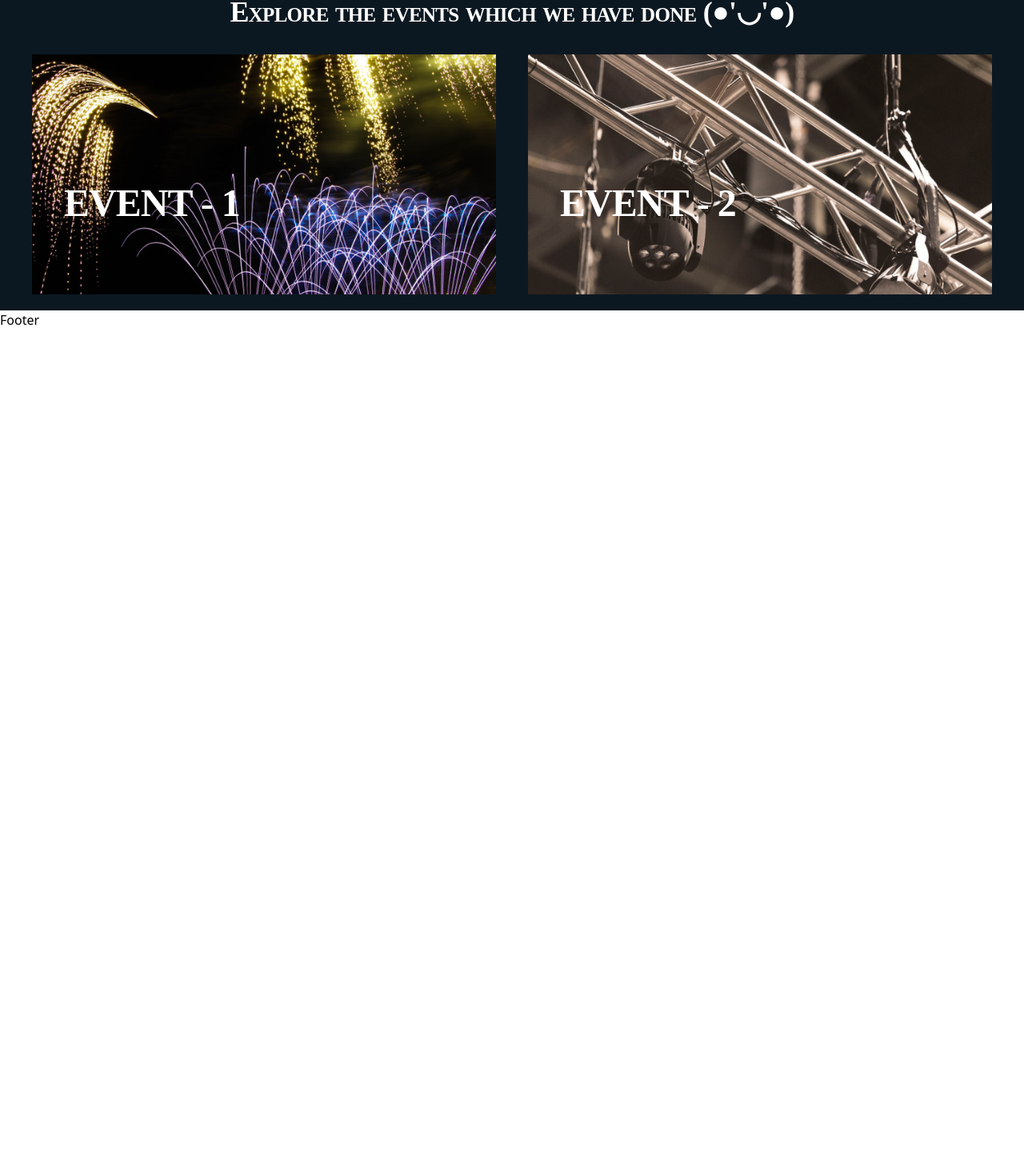
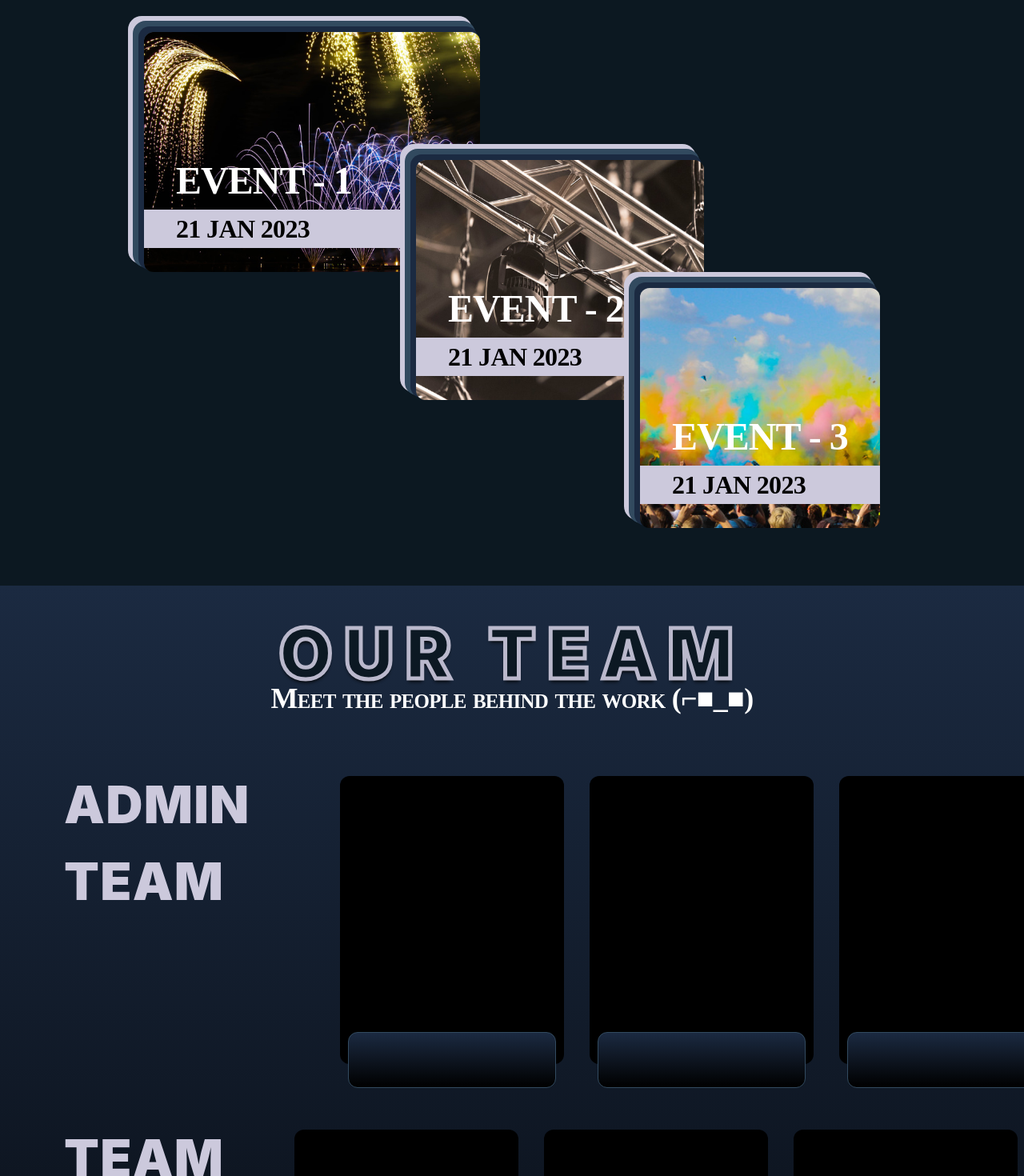
Before and after one commit to MSC-VITAP/MSC-Website, a React (Vite) app: page / in a window 1280 px wide. Shown: the part 2078-3548 px from the top of the page at 80% size. Before the commit the page ends 2490 px from the top, so only its background shows below. Built offline with nearby package versions, Linux system fonts and the light colour scheme.

Commit message:
completed base home page without footer

```diff
--- a/src/App.css
+++ b/src/App.css
@@ -65,3 +65,21 @@
     /* light white */
     text-shadow: 0px 4px 4px #000000;
 }
+
+.team-head {
+    font-family: 'Inter';
+    font-style: normal;
+    font-weight: 900;
+    letter-spacing: 0.02em;
+    text-transform: uppercase;
+    color: #CCC9DC;
+}
+
+.event-bg-box {
+    border-radius: 0px;
+    box-shadow: #1B2A41 -5px -5px 0px 2px,
+        #324A5F -10px -10px 0px 4px,
+        #CCC9DC -15px -15px 0px 5px,
+        #324A5F -10px -10px 0px 4px,
+        #1B2A41 -0 0 0 0;
+}
--- /dev/null
+++ b/src/components/Event_date.jsx
@@ -0,0 +1,14 @@
+import React from 'react'
+
+function Event_date(props) {
+    return (
+        <h2
+            style={{
+                fontWeight: 600,
+                fontSize: '32px'
+            }}
+            className={`${props.className} work-sans text-black bg-[#CCC9DC]`} >{props.children} </h2>
+    )
+}
+
+export default Event_date
--- a/src/components/Footer.jsx
+++ b/src/components/Footer.jsx
@@ -2,7 +2,9 @@ import React from 'react'
 
 function Footer() {
   return (
-    <div id='Footer'>Footer</div>
+    <React.Fragment>
+
+    </React.Fragment>
   )
 }
 
--- a/src/index.css
+++ b/src/index.css
@@ -1,3 +1,8 @@
 @tailwind base;
 @tailwind components;
 @tailwind utilities;
+
+::-webkit-scrollbar {
+    width: 0px;
+    background: transparent;
+}
--- a/src/routes/Home.jsx
+++ b/src/routes/Home.jsx
@@ -4,6 +4,7 @@ import React from 'react'
 import Heading from '../components/Heading'
 import LeadTwo from '../components/LeadTwo'
 import Event_head from '../components/Event_head'
+import Event_date from '../components/Event_date'
 
 
 import bg from '../assets/bg.png'
@@ -15,7 +16,6 @@ import twohands from '../assets/twohands.svg'
 import event1 from '../assets/abstract.png'
 import event2 from '../assets/events.png'
 import event3 from '../assets/people.png'
-import event4 from '../assets/people1.png'
 
 
 
@@ -199,7 +199,7 @@ function Home() {
 							}}
 							className='work-sans md:text-[18px] lg:text-[20px] mx-auto md:w-[700px] text-[#CCC9DC] '
 						>Lorem ipsum dolor sit amet, consectetur adipiscing elit. Sed at gravida quam. Vestibulum ante ipsum primis in faucibus orci luctus et ultrices posuere cubilia curae; Cras accumsan arcu sit amet urna pretium maximus. Duis dignissim ipsum risus, sed consectetur diam elementum eu. Pellentesque finibus nunc et urna aliquam elementum. Nam ex lectus, accumsan et ex hendrerit, vehicula ultrices diam. Donec porttitor a tortor at blandit. Quisque eget erat ut turpis rutrum luctus. Proin eget sem sit amet erat hendrerit tristique. Nam at leo in tellus lobortis iaculis nec eget enim. Curabitur suscipit lacus quis ante maximus, sit amet commodo sem condimentum.</p>
-						<div className='mt-20 md:mt-40 space-y-4'>
+						<div className='mt-20 md:mt-24 lg:mt-32 space-y-4'>
 							<div className='md:ml-40 md:flex justify-start'>
 								<div className='text-white md:w-[360px] '>
 									<h1
@@ -270,22 +270,23 @@ function Home() {
 				</div>
 			</div>
 			{/*Event section*/}
-			<div id='Events' className='bg-[#0C1821] pt-10'>
-				<Heading>Events</Heading>
+			<div id='Events' className='bg-[#0C1821] pt-5 pb-5 p-5'>
+				<Heading >Events</Heading>
 				<LeadTwo >Explore the events which we have done (●'◡'●)</LeadTwo>
 
-				<div className='mt-8'>
-					<div className='px-10 space-x-10 flex justify-items-stretch'>
-						<div className='w-[50%] h-[300px] mb-5'
+				<div className='mt-14 mb-8'>
+					<div className='md:px-40 md:flex md:justify-items-stretch'>
+						<div className='mx-auto w-[90%] md:w-[70%] h-[300px] md:mb-5 rounded-xl event-bg-box'
 							style={{
 								backgroundImage: `url(${event1})`,
 								backgroundSize: 'cover',
 								backgroundRepeat: 'no-repeat',
 							}}
 						>
-							<Event_head className='mt-[150px] ml-[40px] ' >EVENT - 1</Event_head>
+							<Event_head className='md:mt-[150px] md:ml-[40px] ' >EVENT - 1</Event_head>
+							<Event_date className='md:pl-[40px] ' >21 JAN 2023</Event_date>
 						</div>
-						<div className='w-[50%] h-[300px] mb-5'
+						<div className='mx-auto w-[90%] md:-ml-20 md:mt-40 md:w-[60%] h-[300px] md:mb-5 rounded-xl event-bg-box'
 							style={{
 								backgroundImage: `url(${event2})`,
 								backgroundSize: 'cover',
@@ -293,21 +294,164 @@ function Home() {
 							}}
 						>
 							<Event_head className='mt-[150px] ml-[40px] ' >EVENT - 2</Event_head>
+							<Event_date className='pl-[40px] ' >21 JAN 2023</Event_date>
+						</div>
+						<div className='mx-auto w-[90%] md:-ml-20 md:mt-80 md:w-[50%] h-[300px] md:mb-5 rounded-xl event-bg-box'
+							style={{
+								backgroundImage: `url(${event3})`,
+								backgroundSize: 'cover',
+								backgroundRepeat: 'no-repeat',
+							}}
+						>
+							<Event_head className='mt-[150px] ml-[40px] ' >EVENT - 3</Event_head>
+							<Event_date className='pl-[40px] ' >21 JAN 2023</Event_date>
 
 						</div>
-					</div>
-					<div>
-
 					</div>
 				</div>
 			</div>
 			{/*Our team section*/}
-			<div id='Team'>
+			<div id='Team' className='pt-10 bg-gradient-to-b from-[#1B2A41] to-black '>
+				<Heading >OUR TEAM</Heading>
+				<LeadTwo >Meet the people behind the work (⌐■_■) </LeadTwo>
+				<div className='mt-6 md:mt-16'>
 
+					{/* Admin team */}
+					<div className='md:flex md:justify-between'>
+						<h1 className='mx-auto text-[28px] text-center md:text-left md:text-[38px] lg:text-[64px] w-80 md:ml-20 team-head'>Admin team</h1>
+						<div className="mt-3 ml-5 flex overflow-x-scroll pb-5 md:pb-10 hide-scroll-bar md:ml-20">
+							<div className="flex flex-nowrap md:mx-8 space-x-8" >
+								<div className='m-0 inline-block'>
+									<section className='rounded-xl w-[280px] h-[360px] bg-black'>
+									</section>
+									<section className='-mt-10 mx-auto rounded-xl w-[260px] h-[70px] bg-gradient-to-b from-[#1B2A41] to-black border border-[#324A5F] '>
+									</section>
+								</div>
+								<div className='m-0 inline-block'>
+									<section className='rounded-xl w-[280px] h-[360px] bg-black'>
+									</section>
+									<section className='-mt-10 mx-auto rounded-xl w-[260px] h-[70px] bg-gradient-to-b from-[#1B2A41] to-black border border-[#324A5F] '>
+									</section>
+								</div>
+								<div className='m-0 inline-block'>
+									<section className='rounded-xl w-[280px] h-[360px] bg-black'>
+									</section>
+									<section className='-mt-10 mx-auto rounded-xl w-[260px] h-[70px] bg-gradient-to-b from-[#1B2A41] to-black border border-[#324A5F] '>
+									</section>
+								</div>
+								<div className='m-0 inline-block'>
+									<section className='rounded-xl w-[280px] h-[360px] bg-black'>
+									</section>
+									<section className='-mt-10 mx-auto rounded-xl w-[260px] h-[70px] bg-gradient-to-b from-[#1B2A41] to-black border border-[#324A5F] '>
+									</section>
+								</div>
+							</div>
+						</div>
+					</div>
+
+					{/* Team leads */}
+					<div className='md:flex md:justify-between'>
+						<h1 className='mx-auto text-[28px] text-center md:text-left md:text-[38px] lg:text-[64px] w-80 md:ml-20 team-head'>Team leads</h1>
+						<div className="mt-3 ml-5 flex overflow-x-scroll pb-5 md:pb-10 hide-scroll-bar">
+							<div className="flex flex-nowrap md:mx-8 space-x-8" >
+								<div className='m-0 inline-block'>
+									<section className='rounded-xl w-[280px] h-[360px] bg-black'>
+									</section>
+									<section className='-mt-10 mx-auto rounded-xl w-[260px] h-[70px] bg-gradient-to-b from-[#1B2A41] to-black border border-[#324A5F] '>
+									</section>
+								</div>
+								<div className='m-0 inline-block'>
+									<section className='rounded-xl w-[280px] h-[360px] bg-black'>
+									</section>
+									<section className='-mt-10 mx-auto rounded-xl w-[260px] h-[70px] bg-gradient-to-b from-[#1B2A41] to-black border border-[#324A5F] '>
+									</section>
+								</div>
+								<div className='m-0 inline-block'>
+									<section className='rounded-xl w-[280px] h-[360px] bg-black'>
+									</section>
+									<section className='-mt-10 mx-auto rounded-xl w-[260px] h-[70px] bg-gradient-to-b from-[#1B2A41] to-black border border-[#324A5F] '>
+									</section>
+								</div>
+								<div className='m-0 inline-block'>
+									<section className='rounded-xl w-[280px] h-[360px] bg-black'>
+									</section>
+									<section className='-mt-10 mx-auto rounded-xl w-[260px] h-[70px] bg-gradient-to-b from-[#1B2A41] to-black border border-[#324A5F] '>
+									</section>
+								</div>
+							</div>
+						</div>
+					</div>
+
+					{/* Team members */}
+					<div className='md:flex md:justify-between'>
+						<h1 className='mx-auto text-[28px] text-center md:text-left md:text-[38px] lg:text-[64px] w-80 md:ml-20 team-head'>Team Members</h1>
+						<div className="mt-3 ml-5 flex overflow-x-scroll pb-5 md:pb-10 hide-scroll-bar md:ml-40">
+							<div className="flex flex-nowrap md:mx-8 space-x-8" >
+								<div className='m-0 inline-block'>
+									<section className='rounded-xl w-[280px] h-[360px] bg-black'>
+									</section>
+									<section className='-mt-10 mx-auto rounded-xl w-[260px] h-[70px] bg-gradient-to-b from-[#1B2A41] to-black border border-[#324A5F] '>
+									</section>
+								</div>
+								<div className='m-0 inline-block'>
+									<section className='rounded-xl w-[280px] h-[360px] bg-black'>
+									</section>
+									<section className='-mt-10 mx-auto rounded-xl w-[260px] h-[70px] bg-gradient-to-b from-[#1B2A41] to-black border border-[#324A5F] '>
+									</section>
+								</div>
+								<div className='m-0 inline-block'>
+									<section className='rounded-xl w-[280px] h-[360px] bg-black'>
+									</section>
+									<section className='-mt-10 mx-auto rounded-xl w-[260px] h-[70px] bg-gradient-to-b from-[#1B2A41] to-black border border-[#324A5F] '>
+									</section>
+								</div>
+								<div className='m-0 inline-block'>
+									<section className='rounded-xl w-[280px] h-[360px] bg-black'>
+									</section>
+									<section className='-mt-10 mx-auto rounded-xl w-[260px] h-[70px] bg-gradient-to-b from-[#1B2A41] to-black border border-[#324A5F] '>
+									</section>
+								</div>
+							</div>
+						</div>
+					</div>
+				</div>
 			</div>
 			{/*Club coordinator section*/}
-			<div id='Coordinator'>
+			<div id='Coordinator'
+				style={{
 
+				}}
+				className="py-10" >
+				<div className='rounded-full w-[250px] h-[250px] bg-[#191919] mx-auto'>
+					<img />
+				</div>
+				<div>
+					<h1 className='text-center work-sans text-white text-[48px] '
+						style={{
+							textTransform: 'uppercase',
+							fontWeight: 700,
+						}}>
+						Club Coordinator
+					</h1>
+					<div className='mt-2'>
+						<p className='text-center work-sans text-[#CCC9DC] '
+							style={{
+								fontWeight: 600,
+								fontSize: '22px',
+							}}
+						>
+							Dr. S Sudheer Mangalampalli
+						</p>
+						<p className='text-center work-sans text-[#CCC9DC] '
+							style={{
+								fontWeight: 600,
+								fontSize: '22px',
+							}}
+						>
+							SCOPE
+						</p>
+					</div>
+				</div>
 			</div>
 
 		</React.Fragment>
--- a/vite.config.js
+++ b/vite.config.js
@@ -3,6 +3,6 @@ import react from '@vitejs/plugin-react'
 
 // https://vitejs.dev/config/
 export default defineConfig({
-  base: '/msc-website',
+  base: '/',
   plugins: [react()],
 })
```
Also changed, not shown: src/assets/people1.png (deleted), 14 other files (tests, documents, lock files or other folders).
